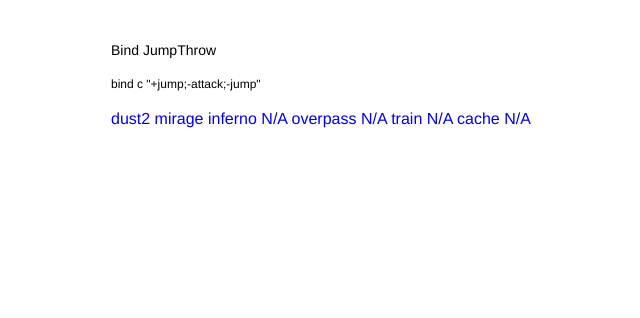
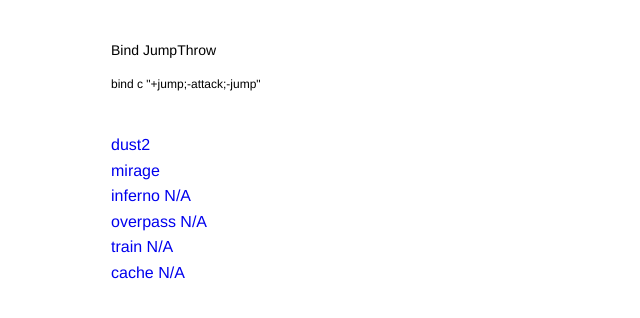
Before and after one commit to MatejChmelar/CSGO, a website: page index.html in a window 1280 px wide. Shown: the part 186-504 px from the top of the page, without its empty margins (129-769 px from the left). Drawn offline with nearby package versions, Linux system fonts and the light colour scheme.

Commit message:
Update index.html

```diff
--- a/index.html
+++ b/index.html
@@ -38,12 +38,12 @@
   <div class="container">
     <p style="font-size:48px;">CSGO Nades</p>
     <p style="font-size:14px;text-align:left">Bind JumpThrow<br></p>
-    <p style="font-size:12px;text-align:left">bind c "+jump;-attack;-jump"</p>
-    <a href="de_dust2.html" target="_blank" style="text-decoration: none">dust2</a>
-    <a href="mirage.html" target="_blank" style="text-decoration: none">mirage</a>
-    <a href="inferno.html" target="_blank" style="text-decoration: none">inferno N/A</a>
-    <a href="overpass.html" target="_blank" style="text-decoration: none">overpass N/A</a>
-    <a href="overpass.html" target="_blank" style="text-decoration: none">train N/A</a>
+    <p style="font-size:12px;text-align:left">bind c "+jump;-attack;-jump"</p><br>
+    <a href="de_dust2.html" target="_blank" style="text-decoration: none">dust2</a><br>
+    <a href="mirage.html" target="_blank" style="text-decoration: none">mirage</a><br>
+    <a href="inferno.html" target="_blank" style="text-decoration: none">inferno N/A</a><br>
+    <a href="overpass.html" target="_blank" style="text-decoration: none">overpass N/A</a><br>
+    <a href="overpass.html" target="_blank" style="text-decoration: none">train N/A</a><br>
     <a href="overpass.html" target="_blank" style="text-decoration: none">cache N/A</a>
   </div>
   <script src="https://ajax.googleapis.com/ajax/libs/jquery/1.11.0/jquery.min.js"></script>
```
